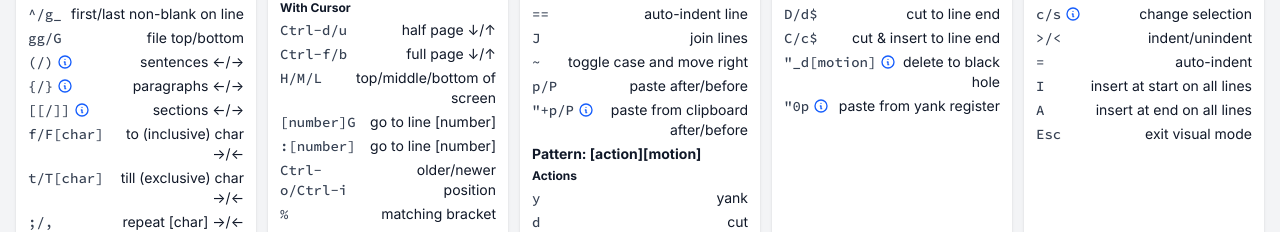
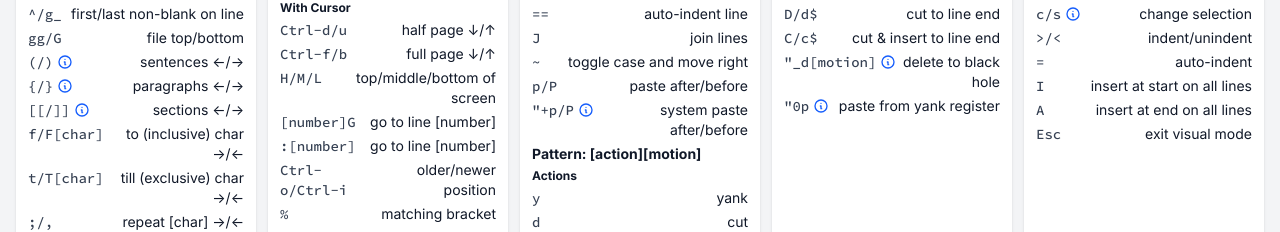
Before and after one commit to Noitidart/vim-cheats, a Next.js app: page / in a window 1280 px wide. Shown: the part 200-432 px from the top of the page. Built offline with nearby package versions, Linux system fonts and the light colour scheme.

Commit message:
Make system paste command fit on one line on 14" MBP

```diff
--- a/pages/index.tsx
+++ b/pages/index.tsx
@@ -136,7 +136,7 @@ const sections: Section[] = [
       ['p/P', 'paste after/before'],
       [
         '"+p/P',
-        'paste from clipboard after/before',
+        'system paste after/before',
         {
           tooltip: [
             [
```
